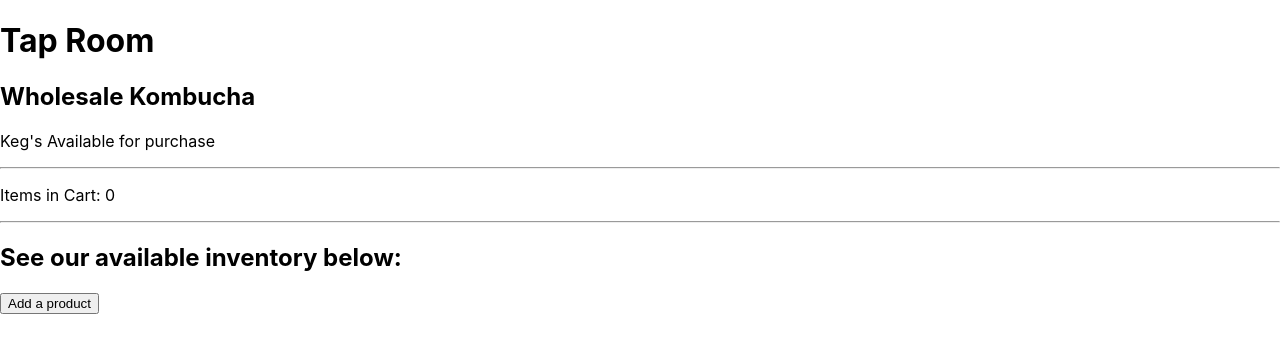
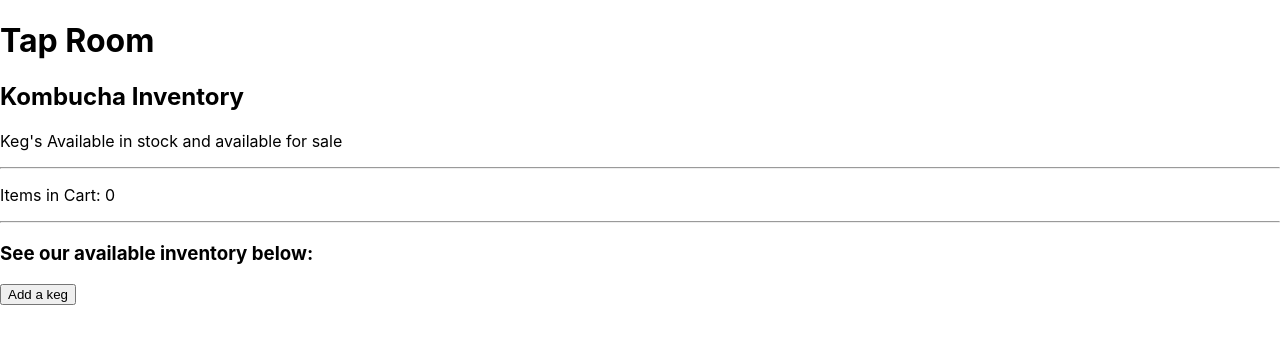
Before and after one commit to simpledimplejohn/Tap-room, a React (Create React App) app: page / in a window 1280 px wide. Shown: the top 352 px of the page. Built offline with nearby package versions, Linux system fonts and the light colour scheme.

Commit message:
update UI text for clarity

```diff
--- a/src/components/Header.js
+++ b/src/components/Header.js
@@ -4,8 +4,8 @@ function Header(){
   return (
     <React.Fragment>
       <h1>Tap Room</h1>
-      <h2>Wholesale Kombucha</h2>
-      <p>Keg's Available for purchase</p>
+      <h2>Kombucha Inventory</h2>
+      <p>Keg's Available in stock and available for sale</p>
     </React.Fragment>
   );
 }
--- a/src/components/NewProductForm.js
+++ b/src/components/NewProductForm.js
@@ -20,7 +20,7 @@ function NewProductForm(props) {
     <React.Fragment>
       <ReusableForm
         formSubmissionHandler={handleNewProductFormSubmission}
-        formButtonText="Add Product"
+        formButtonText="Add Keg"
         prodBool={false}
       ></ReusableForm>
     </React.Fragment>
--- a/src/components/Product.js
+++ b/src/components/Product.js
@@ -14,17 +14,15 @@ export default function Product(props) {
     <React.Fragment>
       <div onClick={() => props.whenProductClicked(props.id)}>
         <hr/>
-        <p>{props.name}</p>
-        <p>
-          {props.description}
-        </p>
+        <p>Kombucha Name: {props.name}</p>
+        <p>Kombucha Description {props.description}</p>
         <ul>
-          <li>Quantity: {props.quantity}</li>
+          <li>Quantity of Kegs: {props.quantity}</li>
           <li>ID: {props.id}</li>
         </ul>
         <Button
           type="submit" onClick={() => props.stockPlus(prod)}>
-          Add 1
+          Add 1 keg
         </Button>
 
         <Button
--- a/src/components/ProductControl.js
+++ b/src/components/ProductControl.js
@@ -17,32 +17,6 @@ class ProductControl extends React.Component {
         edit: false,
         cart: []
       }
-
-
-    // this.state = {
-    //   newProductFormVisible: false,
-    //   mainProductList: [{
-    //     name: "Test Product",
-    //     description: "Test Description",
-    //     quantity: 105,
-    //     id: "test-id"
-    //   }, {
-    //     name: "Test 2 Product",
-    //     description: "Test 2 Description",
-    //     quantity: 5,
-    //     id: "test-id-2"
-    //   }],
-    //   selectedProduct: null,
-    //   edit: false,
-    //   cart: [{
-    //     name: "Test 2 Product",
-    //     description: "Test 2 Description",
-    //     quantity: 1,
-    //     id: "test-id-2"
-    //   }]
-    // }
-
-
   }
 
   handleClick = () => {
@@ -145,17 +119,17 @@ class ProductControl extends React.Component {
         product={this.state.selectedProduct}
         editProductFunction={this.handleEditing}
       />
-      buttonText = "Head back to Product List"
+      buttonText = "Head back to Keg List"
     } else if (this.state.selectedProduct != null) {
       visibleState = <ProductDetail
         product={this.state.selectedProduct}
         deleteProduct={this.handleDeletingProductFromList}
         editProduct={this.handleSwitchToEdit}
       />
-      buttonText = "Head back to Product List"
+      buttonText = "Head back to Keg List"
     } else if (this.state.newProductFormVisible) {
       visibleState = <NewProductForm onNewProductCreation={this.handleAddingNewProductToList} />
-      buttonText = "Head back to Product List"
+      buttonText = "Head back to Keg List"
     } else {
       visibleState = <ProductList
         productList={this.state.mainProductList.sort(dynamicSort("name"))
@@ -164,7 +138,7 @@ class ProductControl extends React.Component {
         addStock={this.handleAddStock}
         subtractStock={this.handleSubtractStock}
       />
-      buttonText = "Add a product"
+      buttonText = "Add a keg"
     }
 
     return (
--- a/src/components/ProductList.js
+++ b/src/components/ProductList.js
@@ -5,7 +5,7 @@ import PropTypes from "prop-types"
 function ProductList(props) {
   return (
     <React.Fragment>
-      <h2>See our available inventory below:</h2>
+      <h3>See our available inventory below:</h3>
       {props.productList.map((product) =>
         <Product name={product.name}
           whenProductClicked={props.onProductSelection}
--- a/src/components/ReusableForm.js
+++ b/src/components/ReusableForm.js
@@ -9,7 +9,7 @@ function ReusableForm(props) {
         <Form.Group
           className="mb-3"
           controlId="productName">
-          <Form.Label>Product Name</Form.Label>
+          <Form.Label>Kombucha Name</Form.Label>
           <Form.Control
             type="text"
             name="name"
@@ -21,7 +21,7 @@ function ReusableForm(props) {
         <Form.Group
           className="mb-3"
           controlId="productDescription">
-          <Form.Label>Product Description</Form.Label>
+          <Form.Label>Kombucha Description</Form.Label>
           <Form.Control
             as="textarea"
             rows={3}
@@ -32,7 +32,7 @@ function ReusableForm(props) {
         <Form.Group
           className="mb-3"
           controlId="productQuantity">
-          <Form.Label>Quantity</Form.Label>
+          <Form.Label>Quantity of Kegs</Form.Label>
           <Form.Control
             type="number"
             name="quantity"
```
